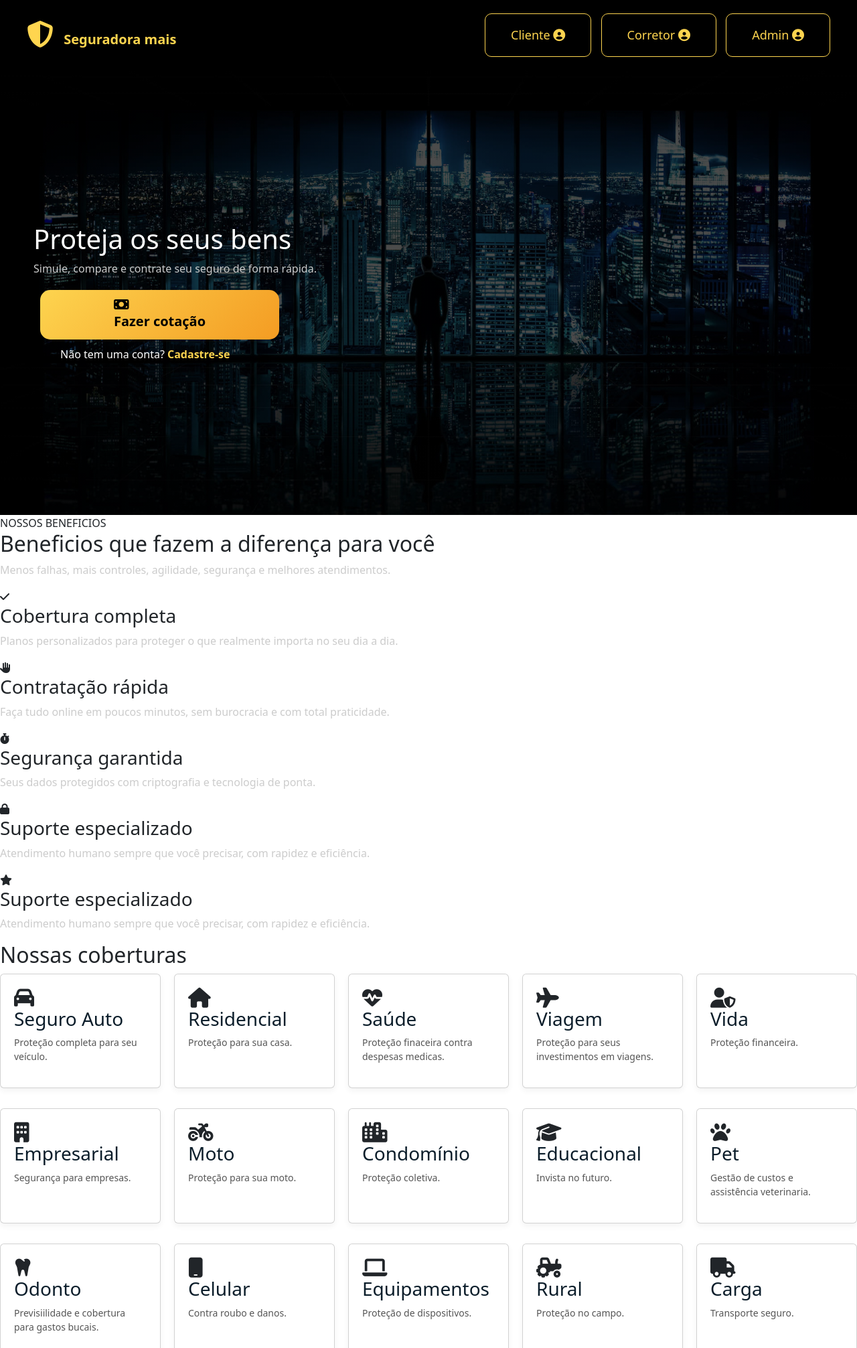
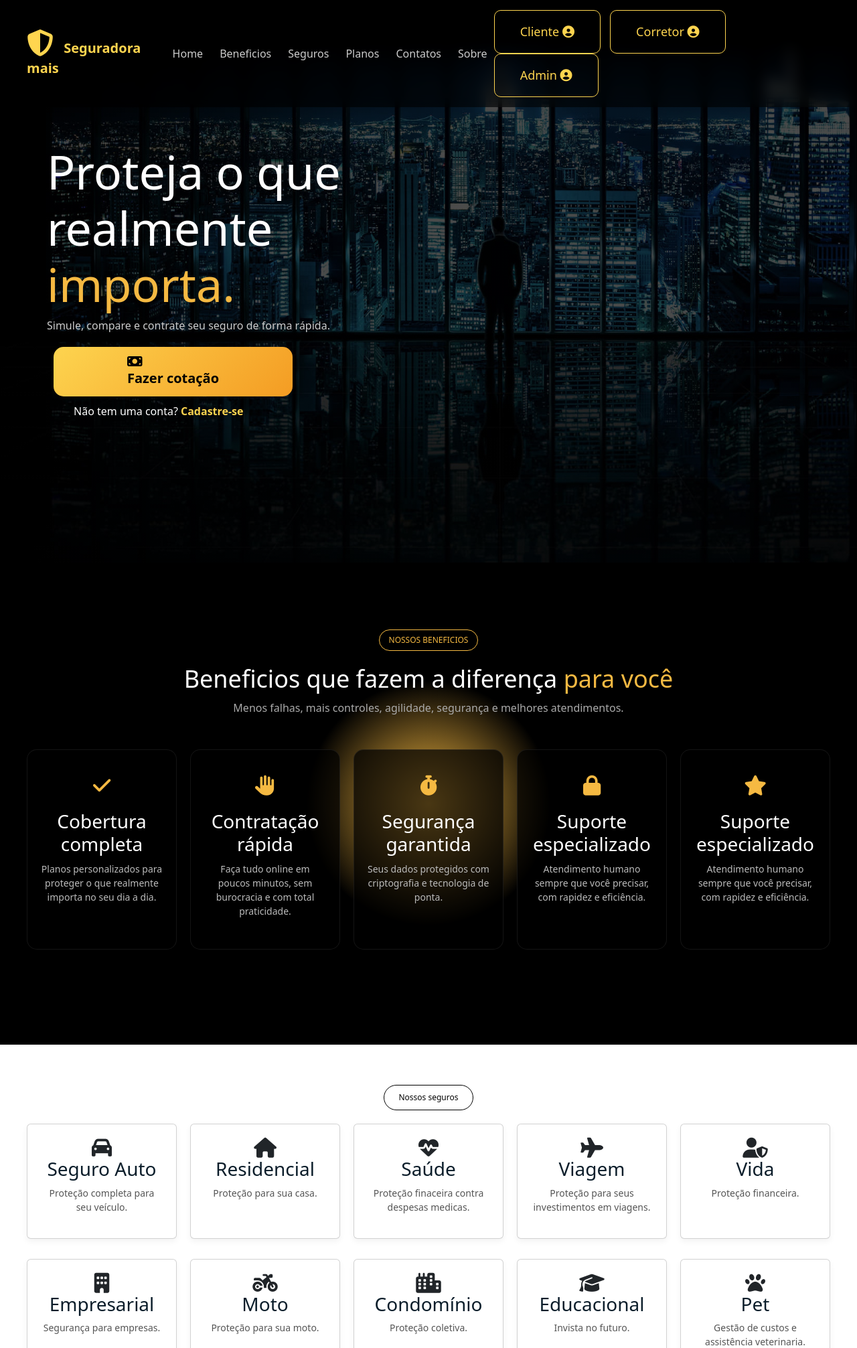
Before and after one commit to DerickMachado08/SeguradoraMais, a Spring Boot app: page / in a window 1280 px wide. Shown: the top 2013 px of the page at 67% size. Run offline with Spring Boot 4, Linux system fonts and the light colour scheme.

Commit message:
Mudanças na organização do site e estilização

```diff
--- a/src/main/resources/static/css/Inicial.css
+++ b/src/main/resources/static/css/Inicial.css
@@ -5,24 +5,43 @@ body {
 }
 
 /* HEADER */
+
 .topo {
     display: flex;
     justify-content: space-between;
     align-items: center;
-    padding: 20px 40px;
-    background-color: #000000;
+    padding: 15px 40px;
+    background-color: rgb(0, 0, 0, 0.6);
+    backdrop-filter: blur(10px);
+    position: fixed;
+    width: 100%;
+    z-index: 1;
 }
 
 .logo {
     font-weight: bold;
     color: #ffd54f;
     font-size: 20px;
-
 }
 
 .logo i{
     font-size: 40px;
     margin-right: 10px;
+}
+
+.menu{
+    display: flex;
+    gap: 25px;
+}
+
+.menu a{
+    text-decoration: none;
+    color: #cccccc;
+    transition: 0.3s;
+}
+
+.menu a:hover{
+    color: #f5b942;
 }
 
 .perfis button {
@@ -47,8 +66,9 @@ body {
 }
 
 /* HERO */
+
 .hero {
-    min-height: 83vh;
+    min-height: 105vh;
     display: flex;
     align-items: center;
     padding: 50px;
@@ -60,11 +80,16 @@ body {
 
 .conteudo {
     max-width: 500px;
+    margin-left: 20px;
 }
 
-h1 {
-    font-size: 40px;
-    color: white !important;
+.texto {
+    color: white;
+    font-size: 70px;
+}
+
+.texto span{
+    color: #f5b942;
 }
 
 p {
@@ -103,8 +128,83 @@ p {
     font-weight: bold;
 }
 
+/* BENEFICIOS */
 
-/* VANTAGENS */
+.beneficios {
+    background: radial-gradient(circle, #f5b942 0%, #000000 25%);
+    color: white;
+    padding: 100px 20px;
+    text-align: center;
+    min-height: 90vh;
+}
+
+.conteudoB{
+    max-width: 1200px;
+    margin: 0 auto;
+}
+
+.tag {
+    display: inline-block;
+    border: 1px solid #f5b942;
+    color: #f5b942;
+    padding: 6px 14px;
+    border-radius: 20px;
+    font-size: 12px;
+    margin-bottom: 20px;
+}
+
+.beneficios h2 {
+    font-size: 36px;
+    margin-bottom: 10px;
+}
+
+.beneficios h2 span {
+    color: #f5b942;
+}
+
+.subtitulo {
+    color: #aaa;
+    max-width: 600px;
+    margin: 0 auto 50px;
+}
+
+.grid-Beneficios {
+    display: grid;
+    grid-template-columns: repeat(5, 1fr);
+    gap: 20px;
+}
+
+.cardB {
+    background: rgba(0,0,0,0.7);
+    border: 1px solid rgba(255,255,255,0.08);
+    border-radius: 15px;
+    padding: 30px 20px;
+    transition: 0.3s;
+}
+
+.cardB:hover {
+    transform: translateY(-5px);
+    border-color: #f5b942;
+    box-shadow: 0 0 20px rgba(245,185,66,0.2);
+}
+
+.icon {
+    font-size: 30px;
+    margin-bottom: 15px;
+    color: #f5b942;
+}
+
+.cardB h3 {
+    margin-bottom: 10px;
+}
+
+.cardB p {
+    color: #bbb;
+    font-size: 14px;
+}
+
+/* SEGUROS */
+
 .vantagens {
     margin-top: 40px;
     display: flex;
@@ -119,19 +219,23 @@ p {
     display: flex;
 }
 
-.coberturas {
-    background: #f4f6f9;
+.TipoSeguro {
+    background: #ffffff;
     padding: 60px 40px;
     text-align: center;
 }
 
-.coberturas h2 {
-    color: #0b1d2a;
-    margin-bottom: 40px;
-    font-size: 28px;
+.TipoSeguro span {
+    display: inline-block;
+    border: 1px solid #000000;
+    color: #000000;
+    padding: 9px 21px;
+    border-radius: 20px;
+    font-size: 12px;
+    margin-bottom: 20px;
 }
 
-.grid-coberturas {
+.grid-seguradora {
     display: grid;
     grid-template-columns: repeat(5, 1fr); /* 5 por linha */
     gap: 20px;
--- a/src/main/resources/static/index.html
+++ b/src/main/resources/static/index.html
@@ -9,11 +9,22 @@
 </head>
 <body>
 
+<!-- Header -->
+
 <header class="topo">
     <div class="logo">
         <i class="fa-solid fa-shield-halved"></i>
         Seguradora mais
     </div>
+
+    <nav class="menu">
+        <a href="#hero">Home</a>
+        <a href="#beneficios">Beneficios</a>
+        <a href="#TipoSeguro">Seguros</a>
+        <a href="#">Planos</a>
+        <a href="#">Contatos</a>
+        <a href="#">Sobre</a>
+    </nav>
 
     <div class="perfis">
         <button onclick="irLogin('cliente')">
@@ -33,9 +44,8 @@
 
 <section id="hero" class="hero">
     <div class="conteudo">
-        <h1>Proteja os seus bens</h1>
+        <h1 class="texto"> Proteja o que realmente<span> importa. </span></h1>
         <p>Simule, compare e contrate seu seguro de forma rápida.</p>
-
         <button class="cta" onclick="irLogin('cliente')">
             <i class="fa-solid fa-money-bill"></i>
             Fazer cotação
@@ -94,9 +104,10 @@
 
 <!-- TIpo de Seguros -->
 
-    <h2>Nossas coberturas</h2>
+<section id="TipoSeguro" class="TipoSeguro">
+    <span>Nossos seguros</span>
 
-    <div class="grid-coberturas">
+    <div class="grid-seguradora">
 
         <div class="card">
             <i class="fa-solid fa-car"></i>
@@ -194,6 +205,8 @@
     </div>
 </section>
 
+<!-- Footer -->
+
 <footer class="bg-dark text-light pt-5 pb-3 mt-5">
     <div class="container">
         <div class="row">
@@ -211,8 +224,10 @@
                 <h6 class="fw-bold">Links</h6>
                 <ul class="list-unstyled">
                     <li><a href="#hero" class="text-light text-decoration-none">Home</a></li>
-                    <li><a href="#coberturas" class="text-light text-decoration-none">Coberturas</a></li>
+                    <li><a href="#beneficios" class="text-light text-decoration-none">Beneficios</a></li>
+                    <li><a href="#TipoSeguro" class="text-light text-decoration-none">Seguros</a></li>
                     <li><a href="#" class="text-light text-decoration-none">Planos</a></li>
+                    <li><a href="#" class="text-light text-decoration-none">Sobre</a></li>
                     <li><a href="#" class="text-light text-decoration-none">Contato</a></li>
                 </ul>
             </div>
```
